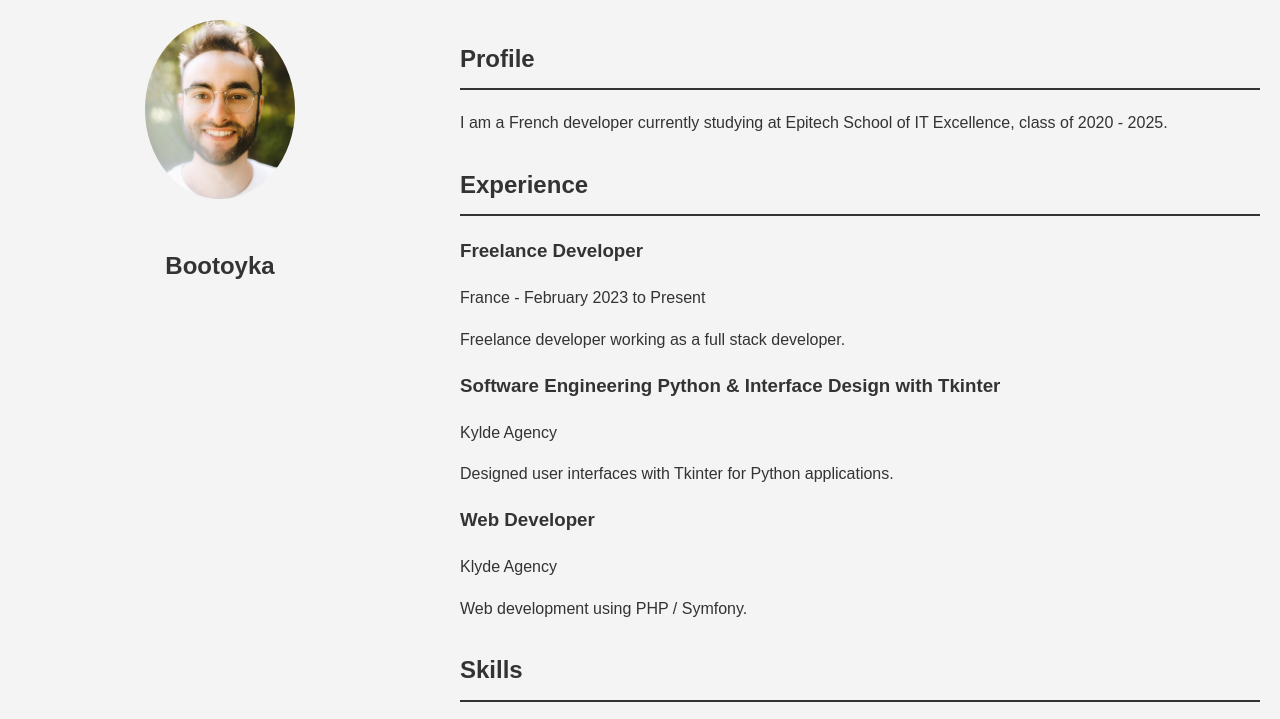
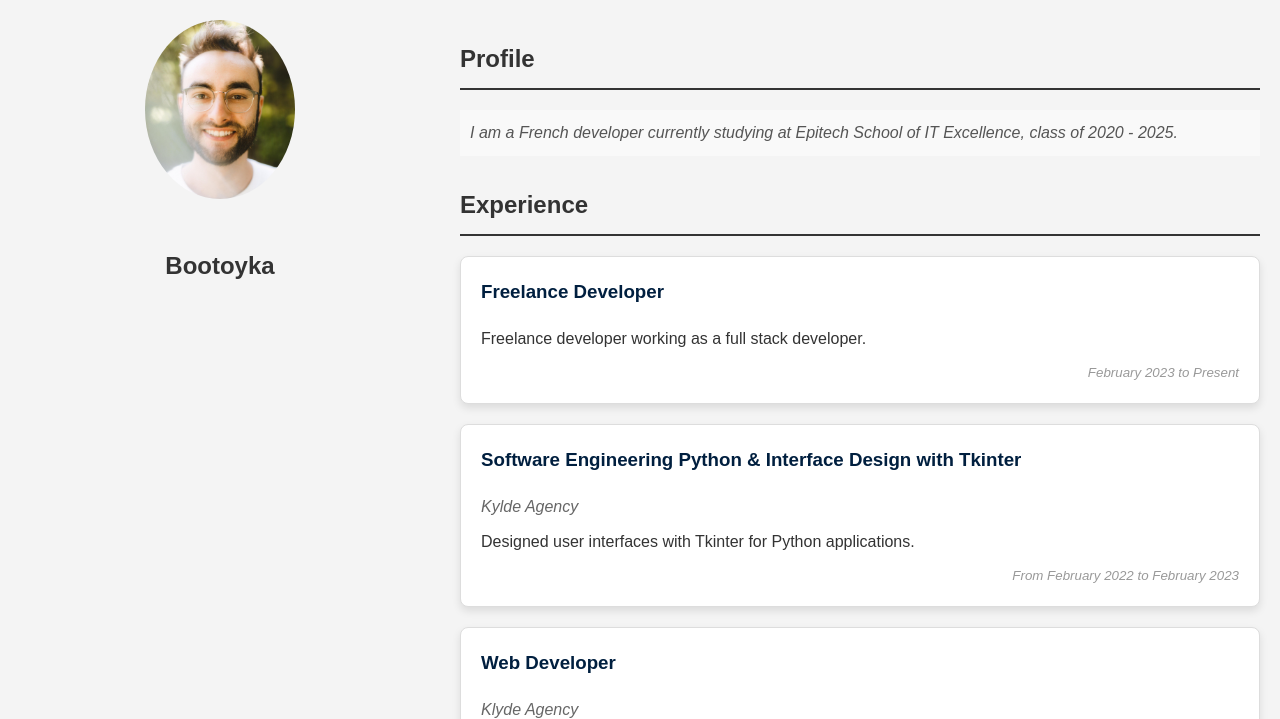
Before and after one commit to Bootoyka/bootoyka.github.io, a plain HTML site: page index.html in a window 1280 px wide. Shown: the top 719 px of the page. Drawn offline with Linux system fonts and the light colour scheme.

Commit message:
design adjustment

```diff
--- a/index.html
+++ b/index.html
@@ -18,24 +18,26 @@
     <main>
         <section id="edit_profile">
             <h2>Profile</h2>
-                <p>I am a French developer currently studying at Epitech School of IT Excellence, class of 2020 - 2025.</p>
+            <p class="intro-text">I am a French developer currently studying at Epitech School of IT Excellence, class of 2020 - 2025.</p>
         </section>
         <section id="experience">
             <h2>Experience</h2>
             <div class="experience-item">
                 <h3>Freelance Developer</h3>
-                    <span>France - February 2023 to Present</span>
                 <p>Freelance developer working as a full stack developer.</p>
+                <small>February 2023 to Present</small>
             </div>
             <div class="experience-item">
                 <h3>Software Engineering Python & Interface Design with Tkinter</h3>
                 <span>Kylde Agency</span>
                 <p>Designed user interfaces with Tkinter for Python applications.</p>
+                <small> From February 2022 to February 2023</small>
             </div>
             <div class="experience-item">
                 <h3>Web Developer</h3>
                 <span>Klyde Agency</span>
-                    <p>Web development using PHP / Symfony.</p>
+                <p>Scriib Web application using Symfony framework.</p>
+                <small> From september 2021 to February 2022</small>
             </div>
         </section>
         <section id="skills">
--- a/style.css
+++ b/style.css
@@ -63,3 +63,45 @@ footer {
     background-color: #001F3F;
     color: #fff;
 }
+
+.experience-item {
+    background: #fff;
+    border: 1px solid #ddd;
+    padding: 20px;
+    margin-bottom: 20px;
+    border-radius: 8px;
+    box-shadow: 0 4px 8px rgba(0, 0, 0, 0.1);
+}
+
+.experience-item h3 {
+    margin-top: 0;
+    color: #001F3F;
+}
+
+.experience-item span {
+    display: block;
+    margin-bottom: 10px;
+    font-style: italic;
+    color: #666;
+}
+
+.experience-item p {
+    margin: 0;
+}
+
+.experience-item small {
+    display: block;
+    margin-top: 10px;
+    font-style: italic;
+    color: #999;
+    text-align: right;
+}
+
+.intro-text {
+    font-size: 1em;
+    font-style: italic;
+    color: #555;
+    margin-bottom: 20px;
+    padding: 10px;
+    background: #f9f9f9;
+}
```
Lines whose indentation alone changed are shown as unchanged.
